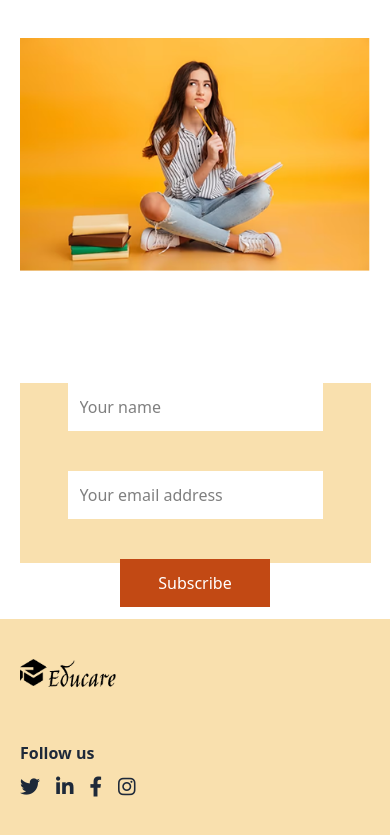
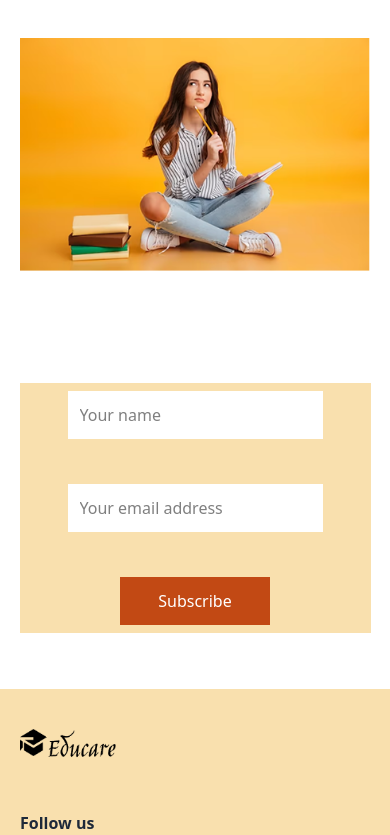
Before and after one commit to samaahmed1/Educare, a React (Vite) app: page / in a window 390 px wide. Shown: the part 1603-2438 px from the top of the page. Built offline with nearby package versions, Linux system fonts and the light colour scheme.

Commit message:
Fixe: Issue at Info Component

```diff
--- a/src/components/ui/Info.module/Info.module.css
+++ b/src/components/ui/Info.module/Info.module.css
@@ -2,10 +2,10 @@ section {
   padding: 3.5rem 0;
 }
 .container {
-  gap: 40px;
+  gap: 30px;
   width: 90%;
   display: flex;
-  height: 180px;
+  height: 120px;
   margin: 0 auto;
   margin: 0 auto;
   flex-wrap: wrap;
@@ -13,6 +13,11 @@ section {
   align-items: center;
   justify-content: center;
   background-color: #f9e0ae;
+}
+@media(max-width: 991px){
+  .container {
+    height: 250px;
+  }
 }
 .container input {
   padding: 12px;
--- a/src/components/ui/StartLearning/StartLearning.tsx
+++ b/src/components/ui/StartLearning/StartLearning.tsx
@@ -8,7 +8,7 @@ export default function StartLearning(){
       <h2>Start learning by <br /> creating free account <br /> and get register</h2>
       </div>
       <div className="image">
-        <img src="/public/images/avatar-2.webp" alt="avatar" />
+        <img src="/images/avatar-2.webp" alt="avatar" />
       </div>
     </div>
   </section>
```
